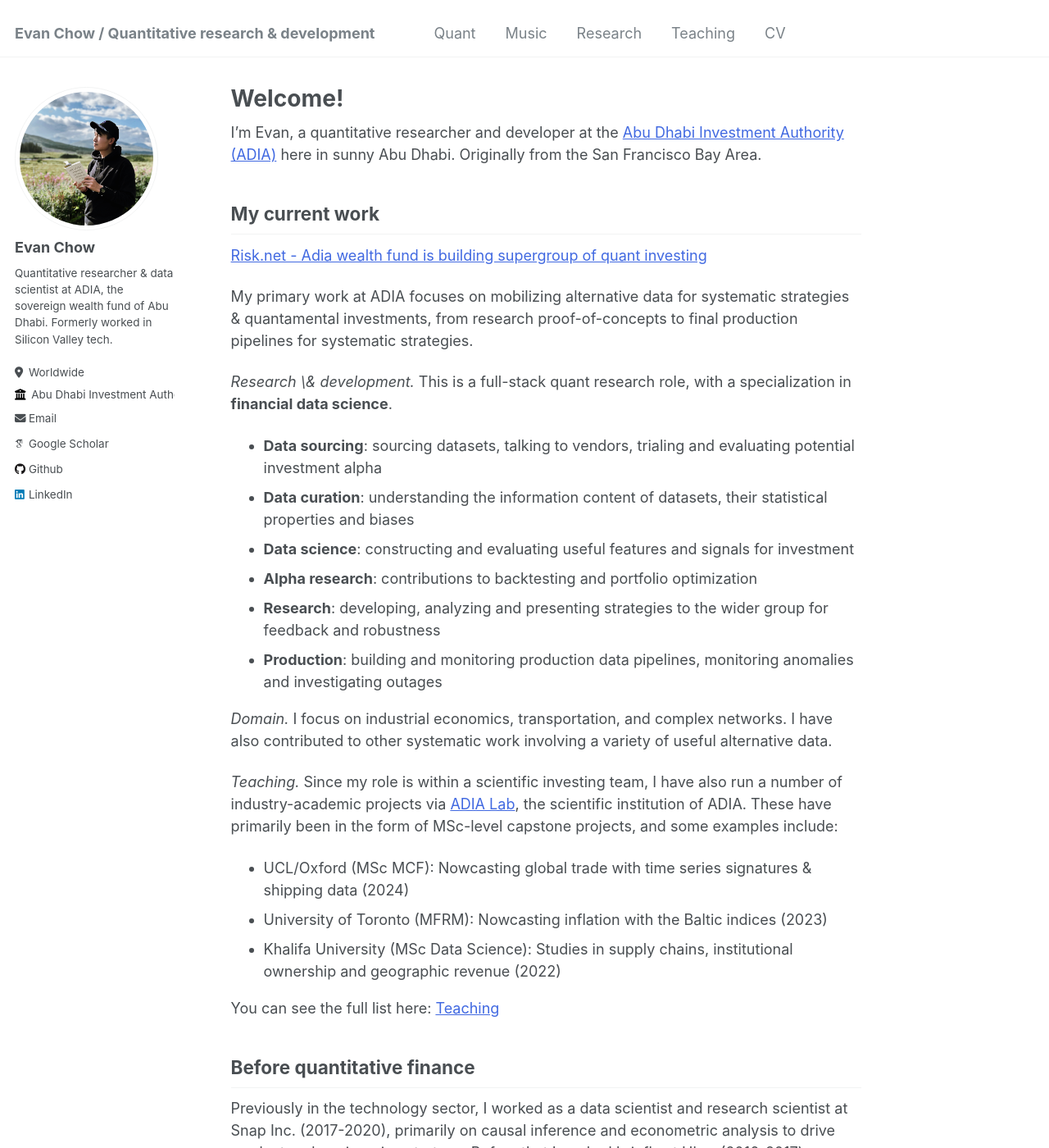
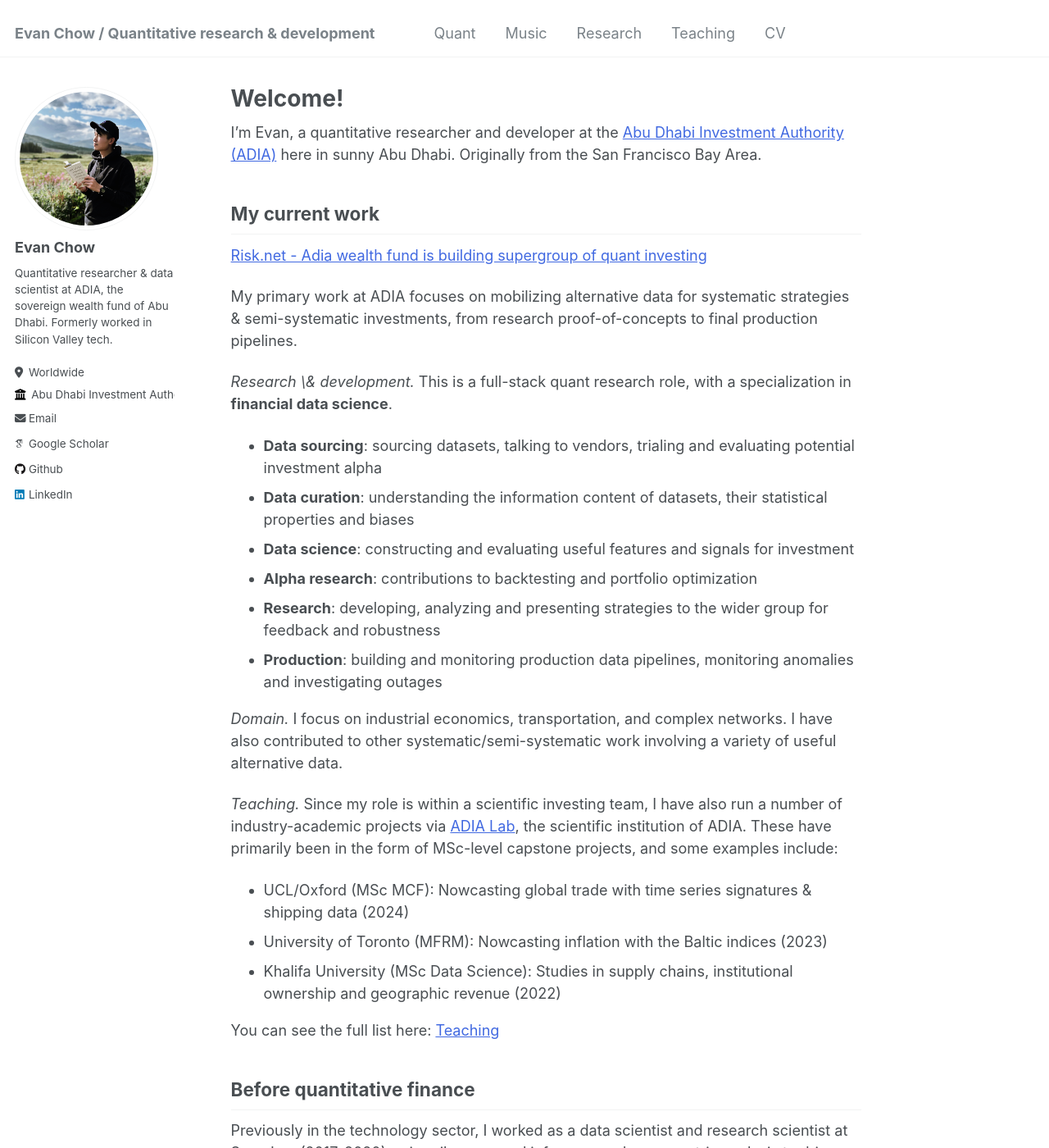
Before and after one commit to evnchw/evnchw.github.io, a Jekyll site: the page built from _pages/about.md, in a window 1280 px wide and 1400 px high. Shown: the whole window at 82% size. Built offline with Jekyll 4.4.1, drawn with Linux system fonts in a browser that asks for light colours; some web fonts are replaced.

Commit message:
Quick commit.

```diff
--- a/_pages/about.md
+++ b/_pages/about.md
@@ -13,7 +13,7 @@
 
 [Risk.net - Adia wealth fund is building supergroup of quant investing](https://www.risk.net/investing/quant-investing/7929061/adia-wealth-fund-is-building-supergroup-of-quant-investing)
 
-My primary work at ADIA focuses on mobilizing alternative data for systematic strategies & quantamental investments, from research proof-of-concepts to final production pipelines for systematic strategies.
+My primary work at ADIA focuses on mobilizing alternative data for systematic strategies & semi-systematic investments, from research proof-of-concepts to final production pipelines.
 
 *Research \& development.* This is a full-stack quant research role, with a specialization in **financial data science**.
 
@@ -24,7 +24,7 @@
 - **Research**: developing, analyzing and presenting strategies to the wider group for feedback and robustness
 - **Production**: building and monitoring production data pipelines, monitoring anomalies and investigating outages
 
-*Domain.* I focus on industrial economics, transportation, and complex networks. I have also contributed to other systematic work involving a variety of useful alternative data.
+*Domain.* I focus on industrial economics, transportation, and complex networks. I have also contributed to other systematic/semi-systematic work involving a variety of useful alternative data.
 
 *Teaching.* Since my role is within a scientific investing team, I have also run a number of industry-academic projects via [ADIA Lab](https://www.adialab.ae/), the scientific institution of ADIA. These have primarily been in the form of MSc-level capstone projects, and some examples include:
 
```
